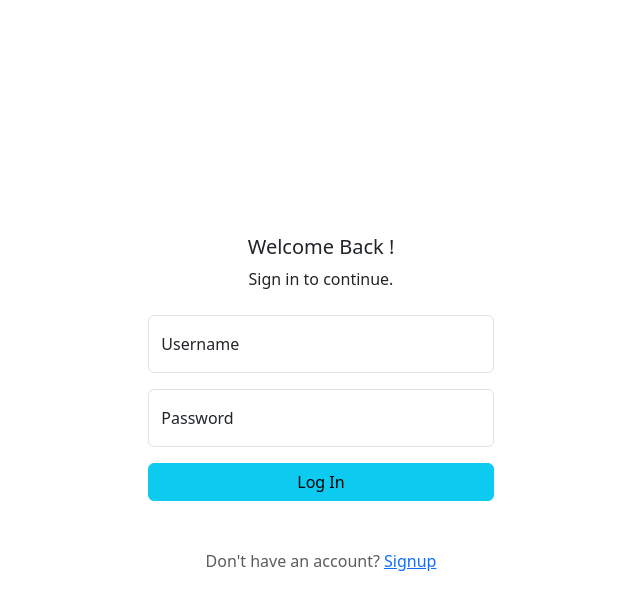
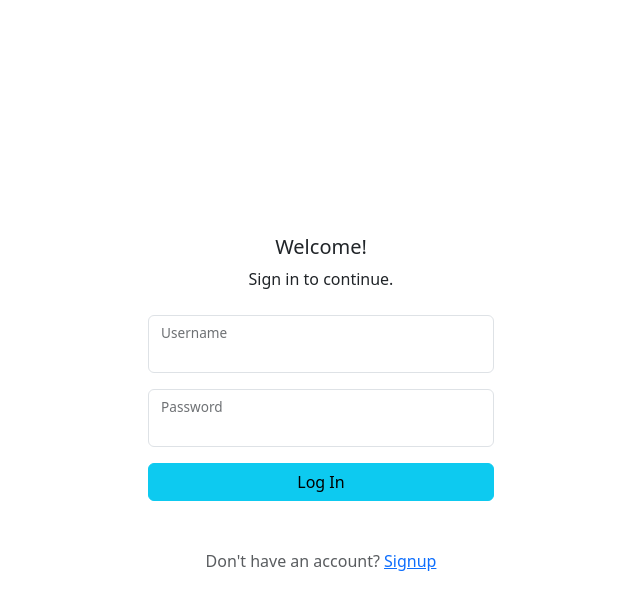
Before and after one commit to fatihnzrdn/charlie, a PHP site: page / in a window 1280 px wide. Shown: the top 610 px of the page, without its empty margins (319-959 px from the left). Run offline with PHP 8.4, Linux system fonts and the light colour scheme; some libraries are stand-ins or nearby versions.

Commit message:
Perubahan lagi

```diff
--- a/index.php
+++ b/index.php
@@ -5,15 +5,10 @@
     <meta charset="utf-8" />
     <title>Sign In</title>
     <link rel="preconnect" href="https://fonts.googleapis.com">
-
     <link rel="preconnect" href="https://fonts.gstatic.com" crossorigin>
-
     <link href="https://fonts.googleapis.com/css2?family=Outfit:wght@100;200;400;700&display=swap" rel="stylesheet">
-
     <link href="css/bootstrap.min.css" rel="stylesheet">
-
     <link href="css/bootstrap-icons.css" rel="stylesheet">
-
     <link href="css/templatemo-festava-live.css" rel="stylesheet">
 </head>
 
@@ -26,18 +21,16 @@
                     <div class="col-md-8 col-lg-6 col-xl-4">
                         <div class="text-center py-5">
                             <div class="mb-4">
-                                <h5>Welcome Back !</h5>
+                                <h5>Welcome!</h5>
                                 <p>Sign in to continue.</p>
                             </div>
                             <form action="verify_login.php" method="POST">
                                 <div class="form-floating form-floating-custom mb-3">
-                                    <input type="text" class="form-control" id="input-username" name="username"
-                                        placeholder="Enter User Name">
+                                    <input type="text" class="form-control" id="input-username" name="username">
                                     <label for="input-username">Username</label>
                                 </div>
                                 <div class="form-floating form-floating-custom mb-3">
-                                    <input type="password" class="form-control" id="input-password" name="password"
-                                        placeholder="Enter Password">
+                                    <input type="password" class="form-control" id="input-password" name="password">
                                     <label for="input-password">Password</label>
                                 </div>
                                 <div class="mt-3">
--- a/register.php
+++ b/register.php
@@ -1,5 +1,5 @@
 <?php
-include "koneksi.php";
+include "koneksi_login.php";
 
 if ($_SERVER["REQUEST_METHOD"] == "POST") {
     $username = $_POST["username"];
@@ -11,7 +11,7 @@ if ($_SERVER["REQUEST_METHOD"] == "POST") {
 
     if (mysqli_num_rows($checkResult) > 0) {
         // Username already exists, display an error message
-        echo "<script>alert('Username sudah terdata. Silahkan input username lain.');</script>";
+        echo "<script>alert('Username is already taken. Please choose a different username.');</script>";
         echo "<script>window.location.href = 'signup.php';</script>";
 
     } else {
--- a/tabel.php
+++ b/tabel.php
@@ -19,7 +19,7 @@
             <br/>
             <br/>
             <div class="table-responsive">
-                <h3 align="center">Daftar Mahasiswa CCIT</h3>
+                <h3 align="center">List of CCIT Students</h3>
                 <br />
                 <table id="editable_table" class="table table-bordered table-striped table-hover">
                     <thead>
--- a/verify_login.php
+++ b/verify_login.php
@@ -1,5 +1,5 @@
 <?php
-include "koneksi.php";
+include "koneksi_login.php";
 
 if ($_SERVER["REQUEST_METHOD"] == "POST") {
     $username = $_POST["username"];
@@ -12,7 +12,7 @@ if ($_SERVER["REQUEST_METHOD"] == "POST") {
     $stmt->bind_param("sss", $username, $ip_address, $timestamp);
     // Execute the statement
     if ($stmt->execute()) {
-        echo "Terdata";
+        echo "New records created successfully";
     } else {
         echo "Error: " . $stmt->error;
     }
```
Also changed, not shown: signup.php (+2 -16 lines).
